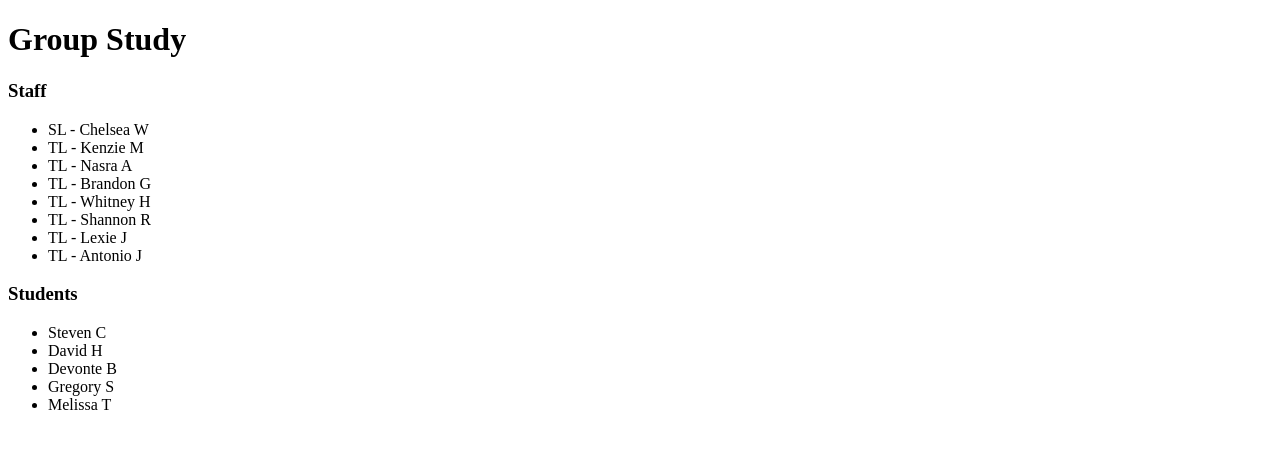
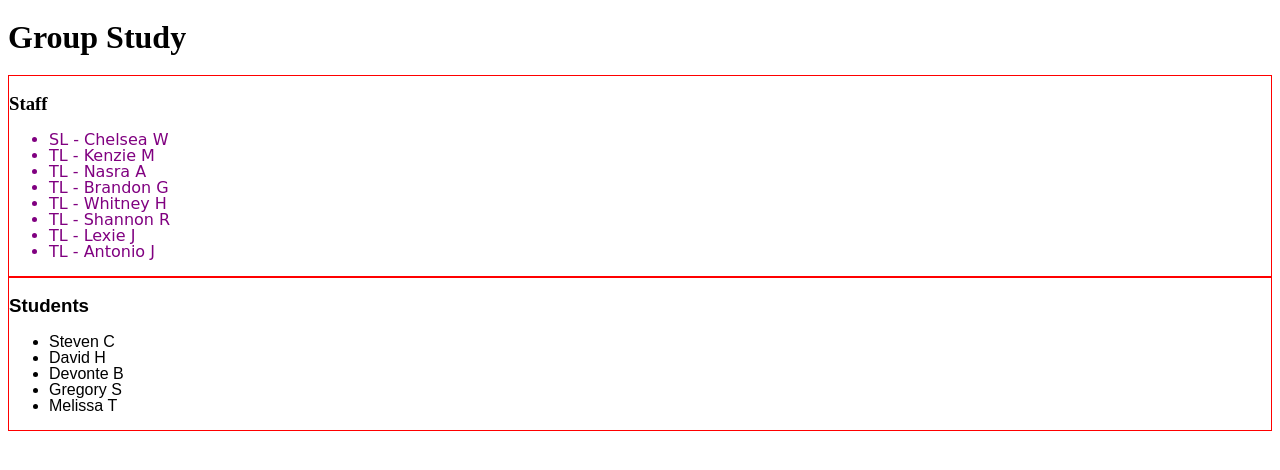
Before and after one commit to somersgreg/Group_Study, a plain HTML site: page index.html in a window 1280 px wide. Drawn offline with Linux system fonts and the light colour scheme.

Commit message:
styles to lists

```diff
--- a/index.css
+++ b/index.css
@@ -0,0 +1,66 @@
+/* http://meyerweb.com/eric/tools/css/reset/
+   v2.0 | 20110126
+   License: none (public domain)
+*/
+
+html, body, div, span, applet, object, iframe, h2, h4, h5, h6, p, blockquote, pre,
+a, abbr, acronym, address, big, cite, code,
+del, dfn, em, img, ins, kbd, q, s, samp,
+small, strike, strong, sub, sup, tt, var,
+b, u, i, center,
+dl, dt, dd, ol,
+fieldset, form, label, legend,
+table, caption, tbody, tfoot, thead, tr, th, td,
+article, aside, canvas, details, embed,
+figure, figcaption, footer, header, hgroup,
+menu, nav, output, ruby, section, summary,
+time, mark, audio, video {
+	/* margin: 0; */
+	/* padding: 0; */
+	/* border: 0; */
+	font-size: 100%;
+	font: inherit;
+	vertical-align: baseline;
+}
+/* HTML5 display-role reset for older browsers */
+article, aside, details, figcaption, figure,
+footer, header, hgroup, menu, nav, section {
+	display: block;
+}
+body {
+	line-height: 1;
+}
+/* ol, ul {
+	list-style: none;
+} */
+blockquote, q {
+	quotes: none;
+}
+blockquote:before, blockquote:after,
+q:before, q:after {
+	content: '';
+	content: none;
+}
+table {
+	border-collapse: collapse;
+	border-spacing: 0;
+}
+
+
+
+/* OUR CSS STARTS HERE */
+.staff_container {
+    border: 1px solid red
+}
+
+.staff_list, a {
+    text-decoration: none;
+    color: purple;
+    font-family: 'Comic Neue', cursive;
+    /* list-style-type: circle; */
+}
+
+.student_container {
+    border: 1px solid red;
+    font-family: 'Raleway', sans-serif;
+}
--- a/index.html
+++ b/index.html
@@ -10,22 +10,22 @@
 <header>
     <h1>Group Study</h1>
 </header>
-    <div>
+    <div class="staff_container">
         <h3>Staff</h3>
-        <ul>
-            <li>SL - Chelsea W</li>
-            <li>TL - Kenzie M</li>
-            <li>TL - Nasra A</li>
-            <li>TL - Brandon G</li>
-            <li>TL - Whitney H</li>
-            <li>TL - Shannon R</li>
-            <li>TL - Lexie J</li>
-            <li>TL - Antonio J</li>
+        <ul class="staff_list">
+            <li><a href="#">SL - Chelsea W</a></li>
+            <li><a href="#">TL - Kenzie M</a></li>
+            <li><a href="#">TL - Nasra A</a></li>
+            <li><a href="#">TL - Brandon G</a></li>
+            <li><a href="#">TL - Whitney H</a></li>
+            <li><a href="#">TL - Shannon R</a></li>
+            <li><a href="#">TL - Lexie J</a></li>
+            <li><a href="#">TL - Antonio J</a></li>
         </ul>
     </div>
-    <div>
+    <div class="student_container">
         <h3>Students</h3>
-        <ul>
+        <ul class="student_list">
             <li>Steven C</li>
             <li>David H</li>
             <li>Devonte B</li>
```
